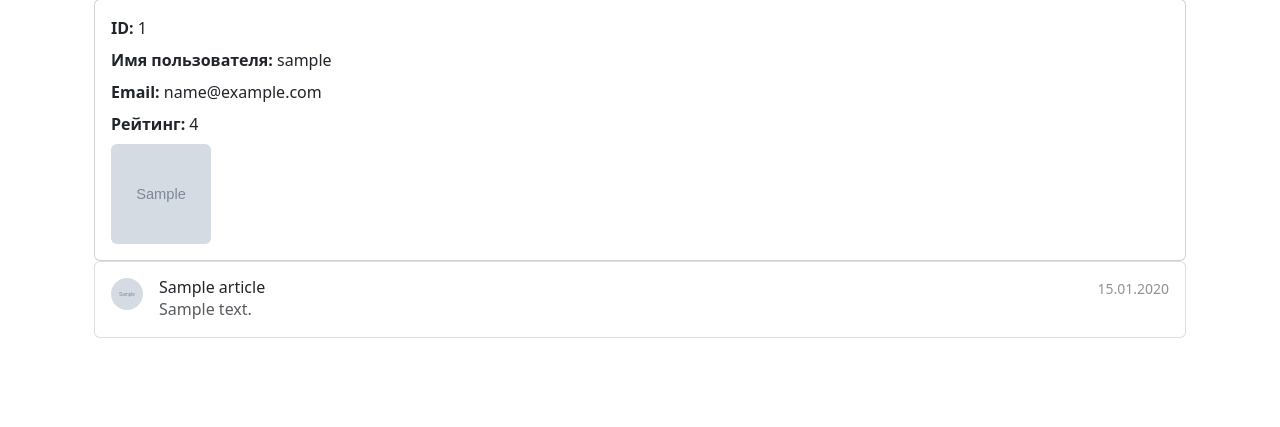
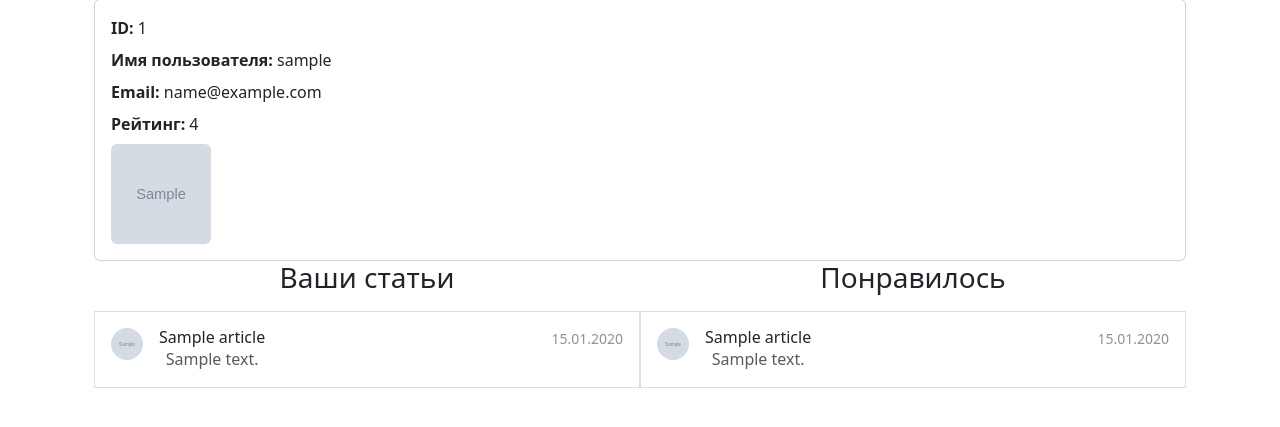
Before and after one commit to mishakov1c/gaming_web, a Flask app: page /profile in a window 1280 px wide. Shown: the part 170-597 px from the top of the page. Run offline with Flask 3, Linux system fonts and the light colour scheme; a user stored in the database is signed in; tables that the repository leaves empty hold one stand-in row (values such as "Sample post"); grey boxes marked "Sample" are stand-in pictures; some libraries are stand-ins or nearby versions.

Commit message:
add favorite posts in profile page

```diff
--- a/webapp/article/models.py
+++ b/webapp/article/models.py
@@ -20,7 +20,11 @@ class Articles(db.Model):
         return Comment.query.filter(Comment.article_id == self.id).count()
 
     def likes_count(self):
-        return Like.query.filter(Like.article_id == self.id).count()
+        like = Like.query.filter(Like.article_id == self.id)
+        if like:
+            return like.count()
+        else:
+            return 0
 
     def is_liked_by(self, user):
         like = Like.query.filter_by(user_id=user.id, article_id=self.id).first()
--- a/webapp/templates/profile.html
+++ b/webapp/templates/profile.html
@@ -14,6 +14,10 @@
         </div>
     </div>
     <div class="list-group w-auto">
+      <div class="container text-center">
+        <div class="row">
+          <div class="col" style="padding-right:0; padding-left:0;">
+            <h3 class="mb-3">Ваши статьи</h3>
             {% for news in news_list %}
             <a href="{{ news.url }}" class="list-group-item list-group-item-action d-flex gap-3 py-3" aria-current="true">
               <img src="{{ user.avatar }}" alt="twbs" width="32" height="32" class="rounded-circle flex-shrink-0">
@@ -27,6 +31,24 @@
             </a>
         {% endfor %}
           </div>
+          <div class="col" style="padding-right:0; padding-left:0;">
+            <h3 class="mb-3">Понравилось</h3>
+            {% for news in favorite_list %}
+            <a href="{{ news.url }}" class="list-group-item list-group-item-action d-flex gap-3 py-3" aria-current="true">
+              <img src="{{ user.avatar }}" alt="twbs" width="32" height="32" class="rounded-circle flex-shrink-0">
+              <div class="d-flex gap-2 w-100 justify-content-between">
+                <div>
+                  <h6 class="mb-0">{{ news.title }}</h6>
+                  <p class="mb-0 opacity-75">{{ news.description }}</p>
+                </div>
+                <small class="opacity-50 text-nowrap">{{ news.written.strftime('%d.%m.%Y') }}</small>
+              </div>
+            </a>
+        {% endfor %}
+          </div>
+        </div>
+      </div>
+      </div>
 </div>
 
 {% endblock %}
--- a/webapp/user/views.py
+++ b/webapp/user/views.py
@@ -2,7 +2,7 @@ from flask import Blueprint, flash, redirect, render_template, url_for
 from webapp.forms import LoginForm, RegisterForm
 from flask_login import current_user, login_required, login_user, logout_user
 from webapp.user.models import db, User
-from webapp.article.models import Articles
+from webapp.article.models import Articles, Like
 from validate_email import validate_email
 
 blueprint = Blueprint('user', __name__)
@@ -95,7 +95,8 @@ def logout():
 @login_required
 def profile():
     news_list = Articles.query.filter(Articles.author == current_user)
-    return render_template("profile.html", user=current_user, news_list=news_list)
+    favorite_list = Articles.query.join(Like, Like.article_id == Articles.id).filter(Like.user_id == current_user.id).all()
+    return render_template("profile.html", user=current_user, news_list=news_list, favorite_list=favorite_list)
 
 @blueprint.route('/admin')
 @login_required
```
Lines whose indentation alone changed are shown as unchanged.
